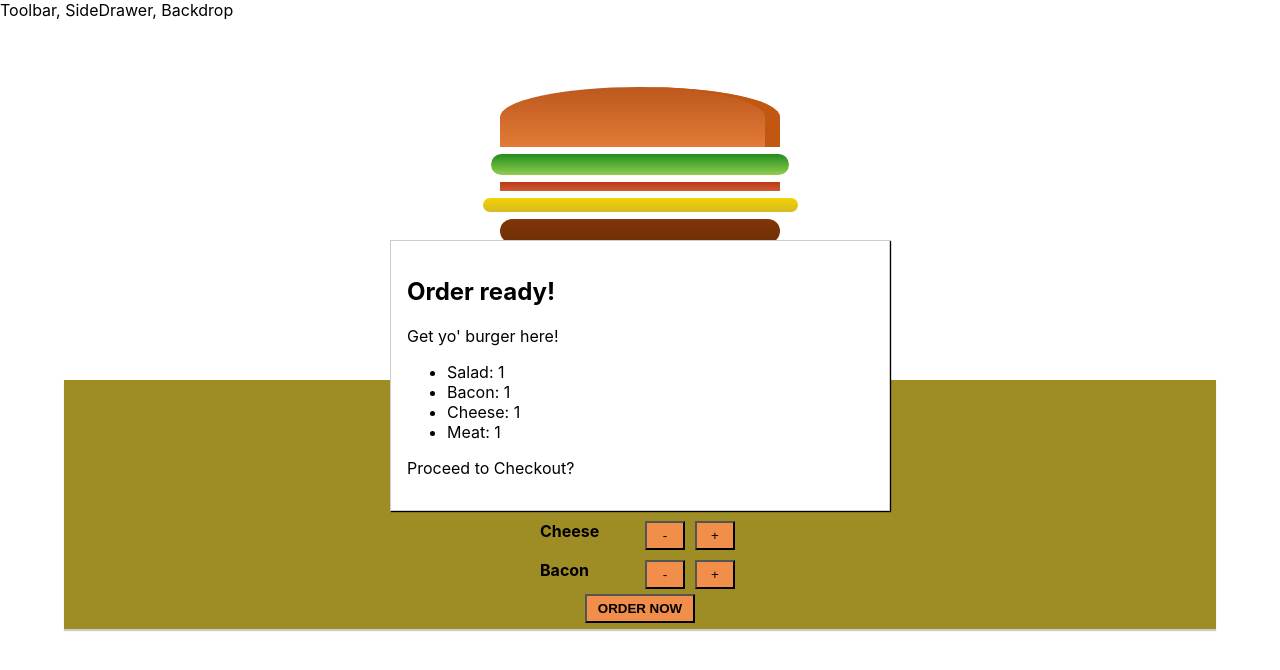
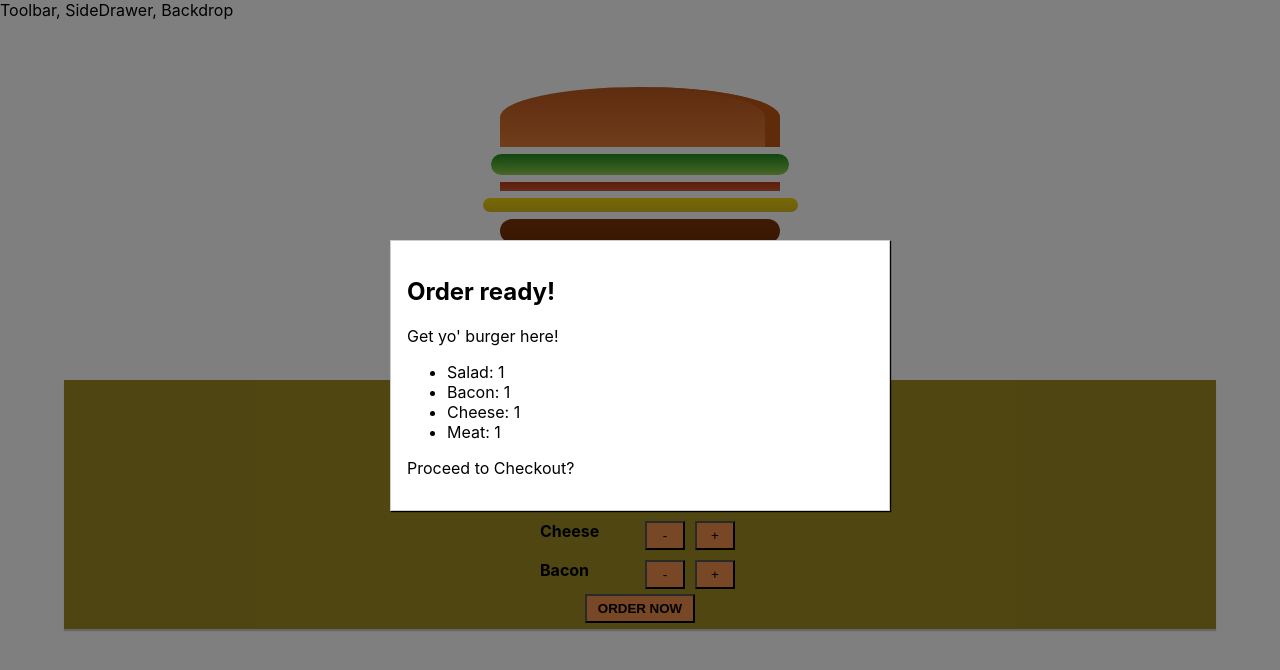
Before and after one commit to Stevan-Radovanovic/BurgerBuilder-WebApp, a React (Create React App) app in the folder bb1/: page / in a window 1280 px wide. Both pictures are taken after a click on the button "ORDER NOW". Shown: the top 670 px of the page. Built offline with nearby package versions, Linux system fonts and the light colour scheme.

Commit message:
Fixed backdrop issue and added a click listener

```diff
--- a/bb1/src/components/Backdrop/Backdrop.js
+++ b/bb1/src/components/Backdrop/Backdrop.js
@@ -2,7 +2,7 @@ import React from 'react';
 import classes from './Backdrop.module.css';
 
 const Backdrop = (props) => {
-  return <div className={classes.Backdrop}></div>;
+  return <div className={classes.Backdrop} onClick={props.clicked}></div>;
 };
 
 export default Backdrop;
--- a/bb1/src/components/Backdrop/Backdrop.module.css
+++ b/bb1/src/components/Backdrop/Backdrop.module.css
@@ -1,8 +1,9 @@
 .Backdrop {
-  z-index: 5;
+  z-index: 100;
   width: 100%;
   height: 100%;
   left: 0px;
   top: 0px;
   background-color: rgba(0, 0, 0, 0.5);
+  position: fixed;
 }
--- a/bb1/src/components/Modal/Modal.js
+++ b/bb1/src/components/Modal/Modal.js
@@ -1,9 +1,15 @@
 import React from 'react';
 
 import classes from './Modal.module.css';
+import Backdrop from '../Backdrop/Backdrop';
 
 const Modal = (props) => {
-  return <div className={classes.Modal}>{props.children}</div>;
+  return (
+    <React.Fragment>
+      <div className={classes.Modal}>{props.children}</div>
+      <Backdrop clicked={props.modalHandler} />
+    </React.Fragment>
+  );
 };
 
 export default Modal;
--- a/bb1/src/containers/BurgerBuilder/BurgerBuilder.js
+++ b/bb1/src/containers/BurgerBuilder/BurgerBuilder.js
@@ -3,7 +3,6 @@ import Burger from '../../components/Burger/Burger';
 import BuildControls from '../../components/Burger/BuildControls/BuildControls';
 import Modal from '../../components/Modal/Modal';
 import OrderSummary from '../../components/Burger/OrderSummary/OrderSummary';
-import Backdrop from '../../components/Backdrop/Backdrop';
 
 const INGREDIENT_PRICES = {
   salad: 0.4,
@@ -74,12 +73,9 @@ class BurgerBuilder extends Component {
     return (
       <React.Fragment>
         {this.state.modalActive ? (
-          <React.Fragment>
-            <Modal>
-              <OrderSummary ingredients={this.state.ingredients} />
-            </Modal>
-            <Backdrop />
-          </React.Fragment>
+          <Modal modalHandler={this.modalHandler}>
+            <OrderSummary ingredients={this.state.ingredients} />
+          </Modal>
         ) : null}
         <Burger ingredients={this.state.ingredients} />
         <BuildControls
```
